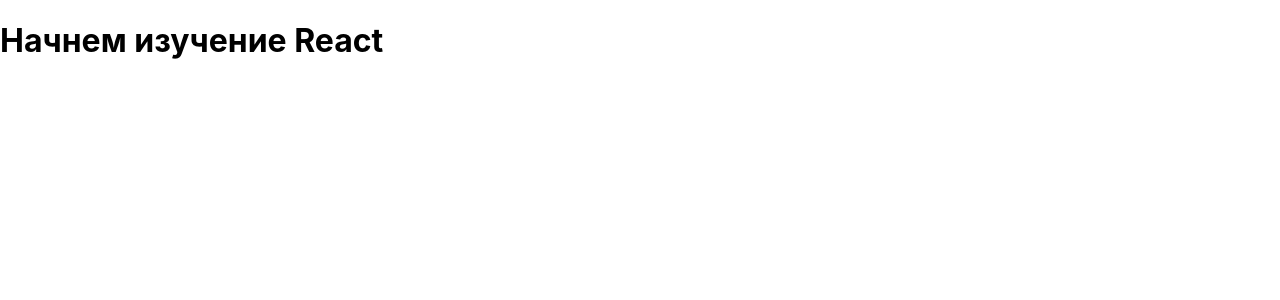
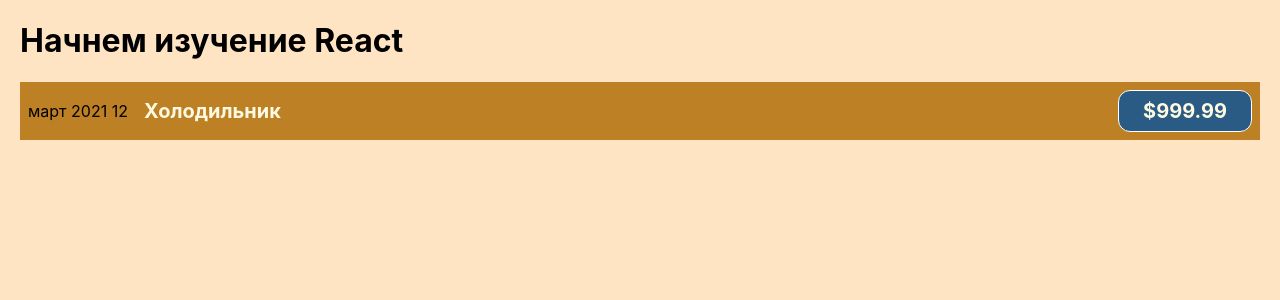
Before and after one commit to tulnikov/react-1, a JavaScript app: page / in a window 1280 px wide. Shown: the top 300 px of the page. Built offline with nearby package versions, Linux system fonts and the light colour scheme.

Commit message:
Поехали
Продолжение с 18 урока

```diff
--- a/src/App.js
+++ b/src/App.js
@@ -1,9 +1,10 @@
-
+import CostItem from './components/CostItem';
 
 function App() {
   return (
     <div>
       <h1>Начнем изучение React</h1>
+        <CostItem></CostItem>
     </div>
   );
 }
--- /dev/null
+++ b/src/components/CostItem.css
@@ -0,0 +1,55 @@
+.cost-item {
+    display: flex;
+    justify-content: space-between;
+    align-items: center;
+    padding: 0.5rem;
+    margin: 1rem 0;
+    background-color: #bd8025;
+}
+
+.cost-item__description {
+    display: flex;
+    flex-direction: column;
+    gap: 1rem;
+    align-items: flex-end;
+    flex-flow: column-reverse;
+    justify-content: flex-start;
+    flex: 1;
+}
+
+.cost-item h2{
+
+    font-size: 1rem;
+    flex: 1;
+    margin: 0 1rem;
+    color: #fefae1;
+}
+
+.cost-item__price{
+    font-size: 1rem;
+    font-weight: bold;
+    color: #fefae1;
+    background-color: #2a5b84;
+    border: 1px solid white;
+    padding: 0.5rem;
+    border-radius: 12px;
+}
+
+@media (min-width: 580px) {
+    .cost-item__description {
+        flex-direction: row;
+        align-items: center;
+        justify-content: flex-start;
+        flex: 1;
+    }
+
+
+    .cost-item__description h2 {
+        font-size: 1.25rem;
+    }
+
+    .cost-item__price{
+        font-size: 1.25rem;
+        padding: 0.5rem 1.5rem;
+    }
+}
--- /dev/null
+++ b/src/components/CostItem.js
@@ -0,0 +1,16 @@
+import './CostItem.css'
+
+function CostItem(props){
+    return (
+        <div className='cost-item'>
+        <div>март 2021 12</div>
+            <div className='cost-item__description'>
+                <h2>Холодильник</h2>
+                <div className='cost-item__price'>$999.99</div>
+            </div>
+
+        </div>)
+
+}
+
+export default CostItem
--- a/src/index.css
+++ b/src/index.css
@@ -1,5 +1,6 @@
 body {
-  margin: 0;
+  margin: 20px;
+  background-color: bisque;
   font-family: -apple-system, BlinkMacSystemFont, 'Segoe UI', 'Roboto', 'Oxygen',
     'Ubuntu', 'Cantarell', 'Fira Sans', 'Droid Sans', 'Helvetica Neue',
     sans-serif;
```
Also changed, not shown: public/index.html (+1 -21 lines).
